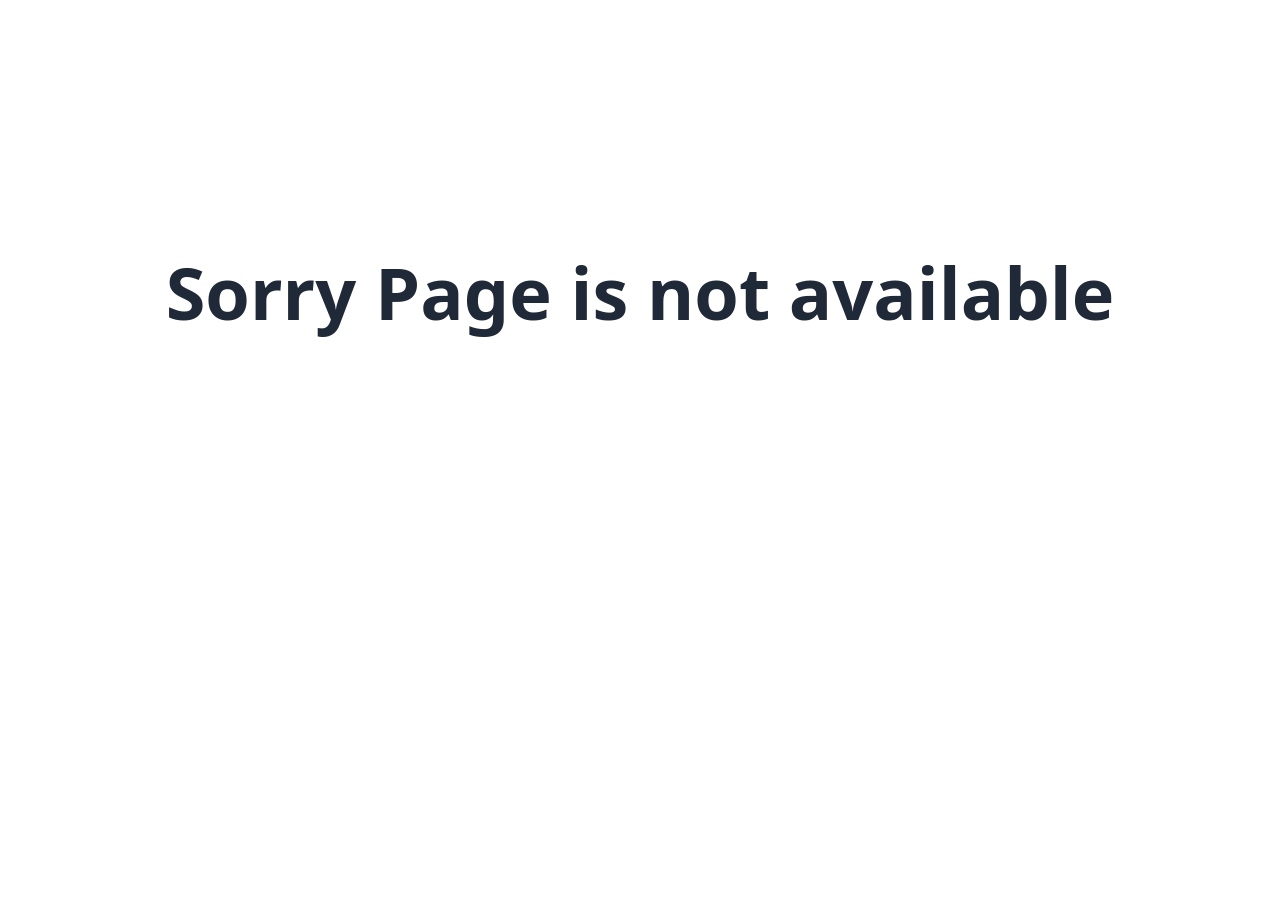
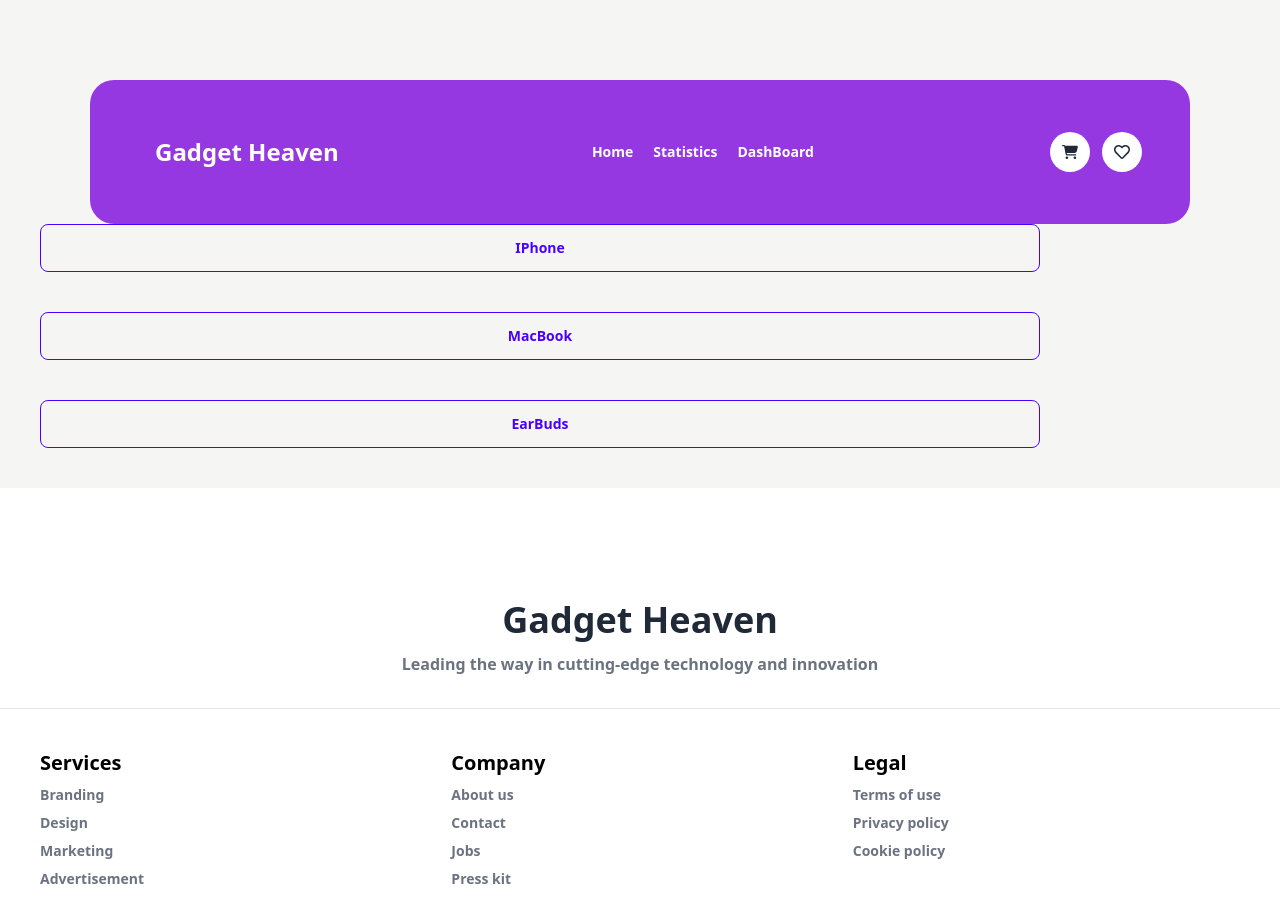
Before and after one commit to programming-hero-web-course-4/b10a8-gadget-heaven-foisal-ahmed07, a React (Vite) app: page /categoryBtn/1 in a window 1280 px wide. Shown: the top 922 px of the page. Before the commit the page ends 800 px from the top, so only its background shows below. Built offline with nearby package versions, Linux system fonts and the light colour scheme.

Commit message:
first commit

```diff
--- /dev/null
+++ b/src/Components/CategoryBtn/CategoryBtn.jsx
@@ -0,0 +1,14 @@
+import React from "react";
+
+const CategoryBtn = (gadgets) => {
+  console.log(gadgets);
+  return (
+    <div className="flex flex-col gap-10 w-10/12">
+    <button className="btn btn-primary btn-outline ">IPhone</button>
+    <button className="btn btn-primary btn-outline ">MacBook</button>
+    <button className="btn btn-primary btn-outline ">EarBuds</button>
+  </div>
+  );
+};
+
+export default CategoryBtn;
--- a/src/Components/Gadget/Gadget.jsx
+++ b/src/Components/Gadget/Gadget.jsx
@@ -1,4 +1,5 @@
-import { useLoaderData } from "react-router-dom";
+import { Link, useLoaderData } from "react-router-dom";
+import CategoryBtn from "../CategoryBtn/CategoryBtn";
 
 const Gadget = () => {
   const gadgets = useLoaderData();
@@ -11,14 +12,17 @@ const Gadget = () => {
       <div className="grid lg:grid-cols-4 md:grid-cols-2 grid-cols-1">
         {/* category btn */}
         <div className="col-span-1">
-          <h2>sdf</h2>
+          <Link to={'./CategoryBtn'}> <CategoryBtn gadgets={gadgets}></CategoryBtn> </Link>
         </div>
         {/* card  */}
         <div className="col-span-3">
           {/* per card */}
           <div className="grid lg:grid-cols-3 md:grid-cols-2 grid-cols-1 gap-5 ">
             {gadgets.map((gadget) => (
-              <div className=" p-6 bg-white shadow-xl rounded-xl space-y-3">
+              <div
+                key={gadget.product_id}
+                className=" p-6 bg-white shadow-xl rounded-xl space-y-3"
+              >
                 <img
                   className="w-[280px] h-[180px] rounded-xl"
                   src={gadget.product_image}
--- a/src/main.jsx
+++ b/src/main.jsx
@@ -8,6 +8,7 @@ import Statistics from "./Components/Statistics/Statistics";
 import Dashboard from "./Components/DashBoard/Dashboard";
 import Gadget from "./Components/Gadget/Gadget";
 import Error from "./Components/Error/Error";
+import CategoryBtn from "./Components/CategoryBtn/CategoryBtn";
 
 const router = createBrowserRouter([
   {
@@ -23,10 +24,12 @@ const router = createBrowserRouter([
       {
         path: "/gadget",
         element: <Gadget></Gadget>,
+
       },
       {
-        path: "/gadget/:category",
-        element: <Gadget></Gadget>,
+        path: "/categoryBtn/:category",
+        element: <CategoryBtn></CategoryBtn>,
+        loader: () => fetch("/gadget.json"),
       },
 
       {
```
